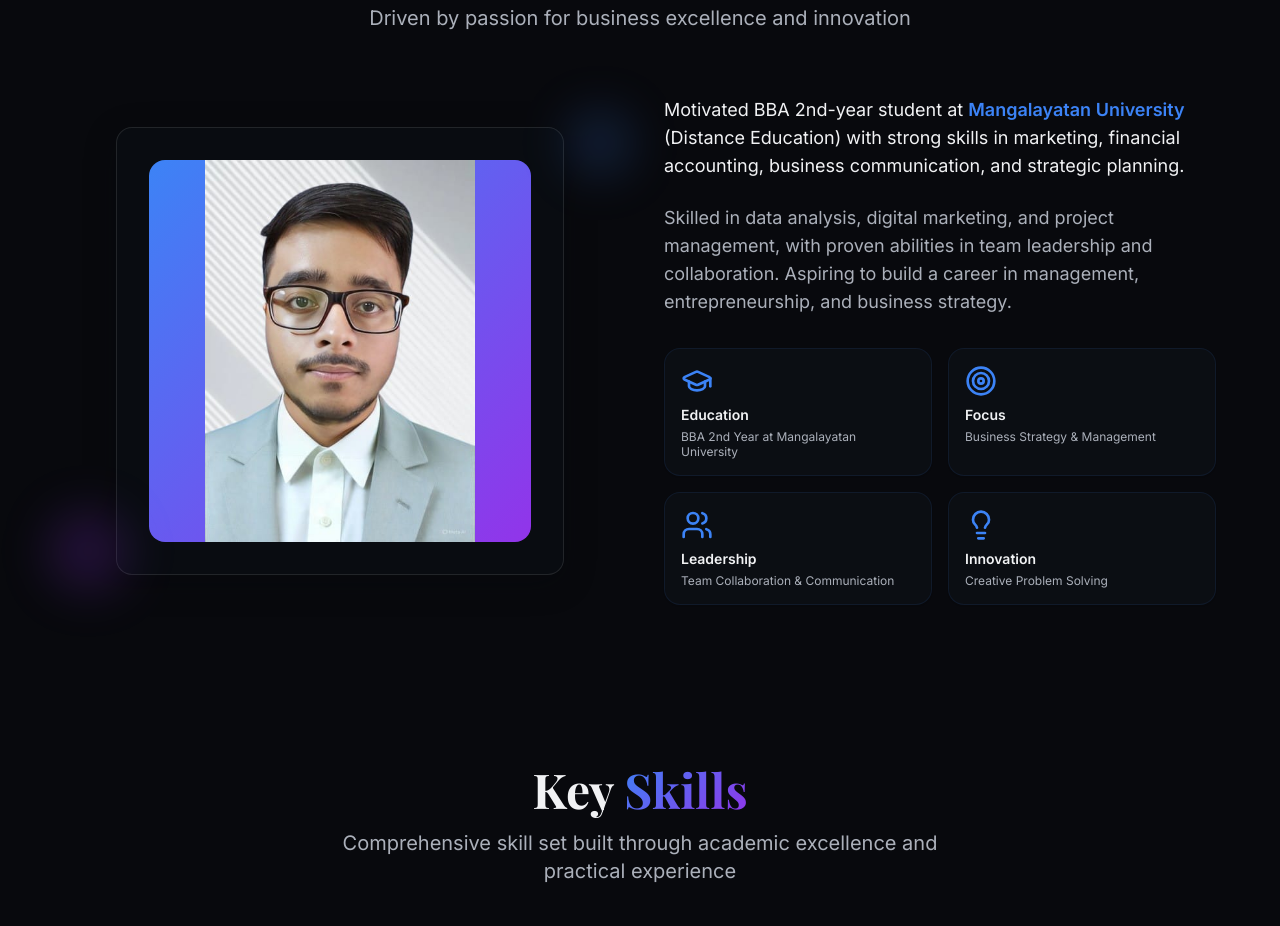
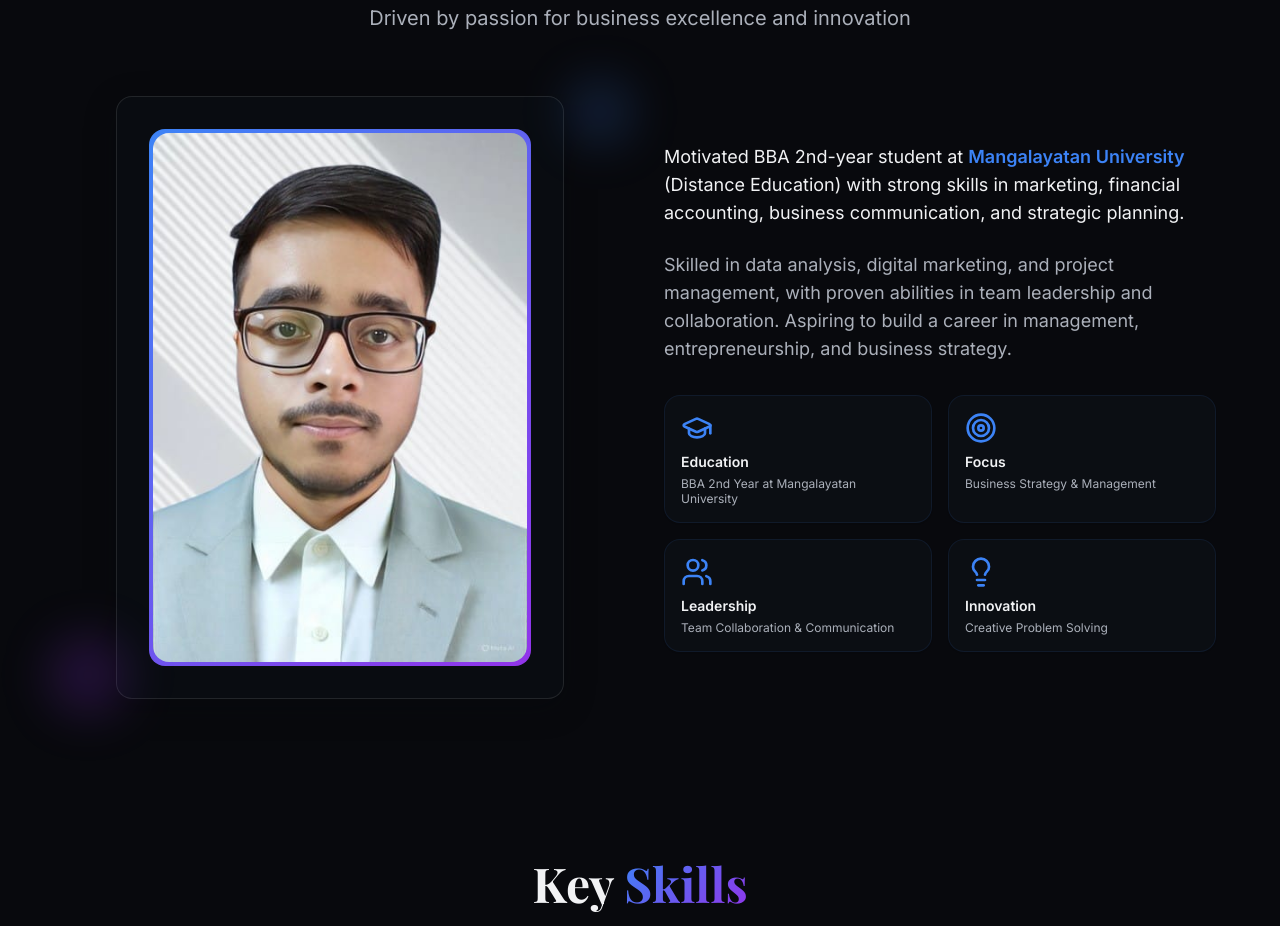
Before and after one commit to nabinbaransaha78/nabin-saha-digital-canvas, a React (Vite) app: page / in a window 1280 px wide. Shown: the part 940-1866 px from the top of the page. Built offline with nearby package versions, Linux system fonts and the light colour scheme.

Commit message:
Adjust photo frame size
Adjust the frame size of the uploaded photo to match its actual dimensions without stretching or cropping. Fix any errors found during the adjustment.

```diff
--- a/src/components/AboutSection.tsx
+++ b/src/components/AboutSection.tsx
@@ -42,11 +42,11 @@ const AboutSection = () => {
             {/* Profile Image */}
             <div className="relative animate-scale-in order-2 lg:order-1">
               <div className="glass-card p-4 sm:p-8 rounded-2xl max-w-sm sm:max-w-md mx-auto">
-                <div className="aspect-square bg-gradient-primary rounded-2xl flex items-center justify-center">
+                <div className="bg-gradient-primary rounded-2xl p-1 max-w-sm sm:max-w-md mx-auto">
                   <img
                     src="/lovable-uploads/8478258c-55fe-4492-bd5b-47e4ac461713.png"
                     alt="Nabin Baran Saha - Professional headshot"
-                    className="w-full h-full object-contain rounded-2xl"
+                    className="w-full h-auto rounded-2xl"
                   />
                 </div>
               </div>
```
